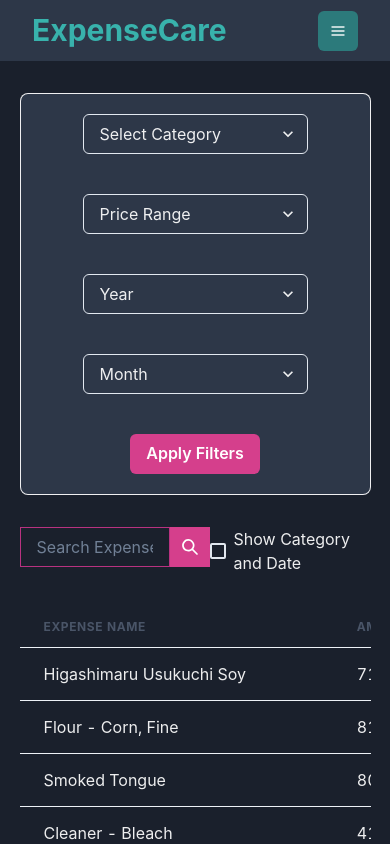
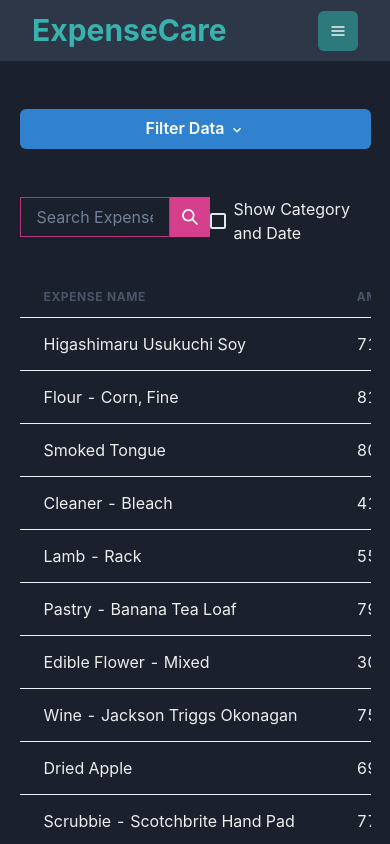
Before and after one commit to hareeshbabu82ns/ExpenseCare, a React (Vite) app: page /all-expenses in a window 390 px wide. Shown: the top 844 px of the page. Built offline with nearby package versions, Linux system fonts and the light colour scheme.

Commit message:
Implemented Expense Serach state and made the All Expense Filter Component Responsive

```diff
--- a/src/components/DemoTable.jsx
+++ b/src/components/DemoTable.jsx
@@ -16,14 +16,14 @@ import { BoxSelect, BoxSelectIcon } from "lucide-react";
 
 function DemoTable() {
   return (
-    <TableContainer maxW={"90%"} mx={"auto"}>
+    <TableContainer w={"90%"} mx={"auto"}>
       <Table>
         <Thead>
           <Tr>
             <Th>EXPENSE NAME</Th>
             <Th>AMOUNT</Th>
-            <Th>CATEGORY</Th>
-            <Th>DATE</Th>
+            <Th display={{ base: "none", md: "table-cell" }}>CATEGORY</Th>
+            <Th display={{ base: "none", md: "table-cell" }}>DATE</Th>
           </Tr>
         </Thead>
         <Tbody>
@@ -31,8 +31,10 @@ function DemoTable() {
             <Tr key={row.id}>
               <Td>{row.expenseName}</Td>
               <Td>{row.amount}</Td>
-              <Td>{row.category}</Td>
-              <Td>{row.date}</Td>
+              <Td display={{ base: "none", md: "table-cell" }}>
+                {row.category}
+              </Td>
+              <Td display={{ base: "none", md: "table-cell" }}>{row.date}</Td>
             </Tr>
           ))}
         </Tbody>
--- a/src/components/Filters.jsx
+++ b/src/components/Filters.jsx
@@ -1,7 +1,8 @@
-import { ChevronDownIcon, SearchIcon } from "@chakra-ui/icons";
+import { ChevronDownIcon, ChevronUpIcon, SearchIcon } from "@chakra-ui/icons";
 import {
   Button,
   Checkbox,
+  Container,
   Flex,
   FormControl,
   FormLabel,
@@ -14,7 +15,7 @@ import {
   Select,
   Text,
 } from "@chakra-ui/react";
-import React, { useState } from "react";
+import React, { useRef, useState } from "react";
 import { categories } from "../pages/Dashboard";
 import { useDispatch } from "react-redux";
 import { filterActions } from "../store/filterSlice";
@@ -82,14 +83,33 @@ const months = [
 
 function Filters() {
   const dispatch = useDispatch();
+  const searchRef = useRef("");
+  const [filtersVisibility, setFiltersVisibility] = useState(false);
+
+  function searchHandler() {
+    console.log(searchRef.current.value);
+  }
 
   return (
     <>
       <FormControl my={"2rem"} maxW={"90%"} mx={"auto"}>
+        <Flex justifyContent={"center"}>
+          <Button
+            my={"1rem"}
+            display={{ md: "none" }}
+            w={"100%"}
+            colorScheme="blue"
+            onClick={() => setFiltersVisibility((prev) => !prev)}
+          >
+            Filter Data{" "}
+            {filtersVisibility ? <ChevronUpIcon /> : <ChevronDownIcon />}
+          </Button>
+        </Flex>
         <Flex
+          display={{ base: filtersVisibility ? "flex" : "none", md: "flex" }}
           flexDir={{ base: "column", md: "row" }}
           justifyContent={{ base: "center", md: "space-around" }}
-          gap={10}
+          gap={{ base: 5, md: 10 }}
           border={"solid"}
           borderWidth={"thin"}
           borderRadius={"lg"}
@@ -97,6 +117,7 @@ function Filters() {
           bg={"lightgray"}
           alignItems={"center"}
         >
+          {/* Category Select */}
           <Select
             placeholder="Select Category"
             w={"225px"}
@@ -112,6 +133,7 @@ function Filters() {
             ))}
           </Select>
 
+          {/* Price Range Select */}
           <Select
             placeholder="Price Range"
             w={"225px"}
@@ -124,6 +146,8 @@ function Filters() {
               </option>
             ))}
           </Select>
+
+          {/* Year Select */}
           <Select
             placeholder="Year"
             w={"225px"}
@@ -136,6 +160,8 @@ function Filters() {
               </option>
             ))}
           </Select>
+
+          {/* Month Select */}
           <Select
             placeholder="Month"
             w={"225px"}
@@ -156,18 +182,26 @@ function Filters() {
       </FormControl>
 
       <Flex w={"90%"} mx={"auto"} my={"2rem"} justify={"space-between"}>
+        {/* Search Input and Button */}
         <Flex>
           <Input
             placeholder="Search Expense Name"
             w={{ base: "150px", md: "250px" }}
             rounded={"none"}
             borderColor={"primary"}
+            defaultValue=""
+            ref={searchRef}
           />
-          <IconButton colorScheme="pink" rounded={"none"}>
+          <IconButton
+            colorScheme="pink"
+            rounded={"none"}
+            onClick={searchHandler}
+          >
             <SearchIcon />
           </IconButton>
         </Flex>
 
+        {/* Category and Date Checkbox */}
         <Flex justifyContent={"center"} gap={2} alignItems={"center"}>
           <Checkbox colorScheme="pink">Show Category and Date</Checkbox>
         </Flex>
```
